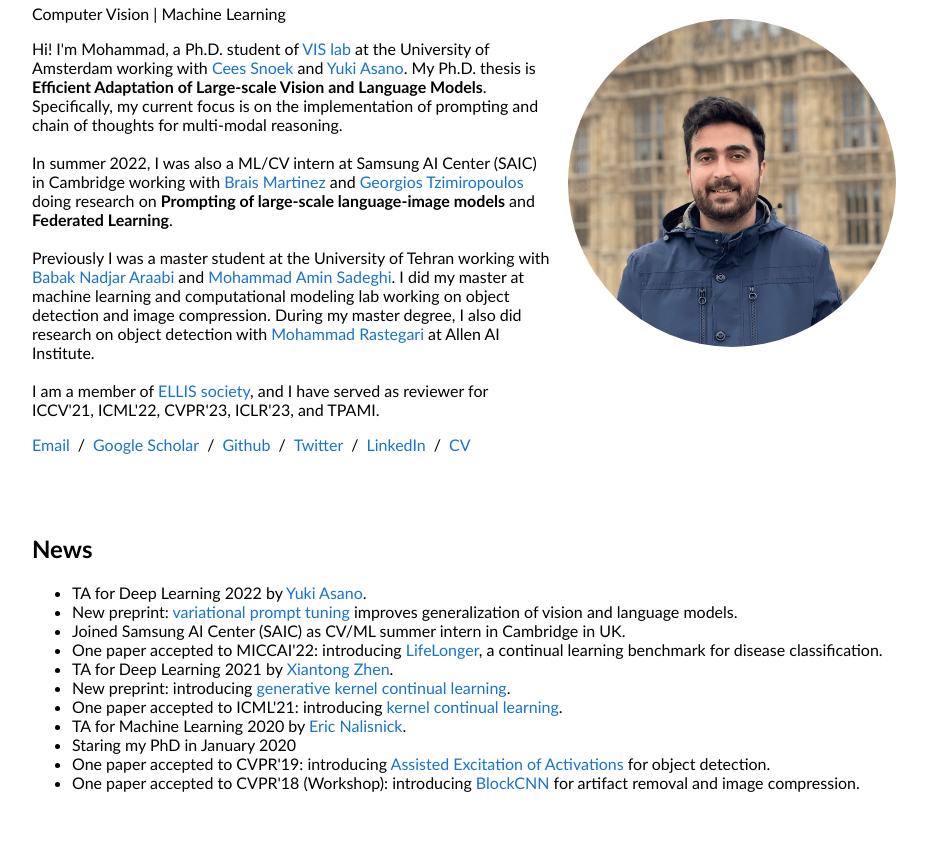
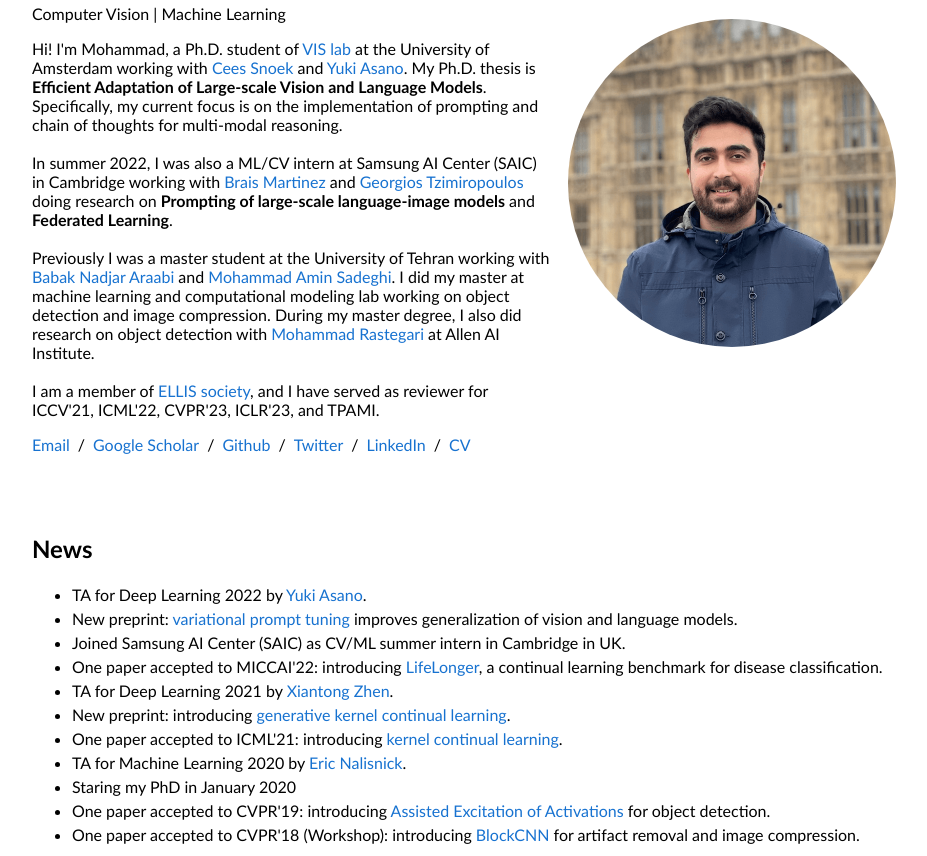
Before and after one commit to mmderakhshani/mmderakhshani.github.io, a website built with Parcel: page index.html in a window 1280 px wide. Shown: the part 96-952 px from the top of the page, without its empty margins (176-1103 px from the left). Built offline with nearby package versions, Linux system fonts and the light colour scheme.

Commit message:
Improve news section

```diff
--- a/index.html
+++ b/index.html
@@ -66,30 +66,28 @@
 
     <section class="section">
       <h2>News</h2>
-      <p>
-      <ul>
-        <li>TA for Deep Learning 2022 by <a href="https://yukimasano.github.io/">Yuki Asano</a>.</li>
-        <li>New preprint: <a href=https://arxiv.org/pdf/2210.02390.pdf>variational prompt tuning</a>
+      <ul class="news-list">
+        <li>TA for Deep Learning 2022 by <a target="_blank" href="https://yukimasano.github.io/">Yuki Asano</a>.</li>
+        <li>New preprint: <a target="_blank" href=https://arxiv.org/pdf/2210.02390.pdf>variational prompt tuning</a>
           improves generalization of vision and language models.</li>
         <li>Joined Samsung AI Center (SAIC) as CV/ML summer intern in Cambridge in UK.</li>
-        <li>One paper accepted to MICCAI'22: introducing <a href="https://arxiv.org/abs/2204.05737">LifeLonger</a>, a
+        <li>One paper accepted to MICCAI'22: introducing <a target="_blank" href="https://arxiv.org/abs/2204.05737">LifeLonger</a>, a
           continual learning benchmark for
           disease classification.</li>
-        <li>TA for Deep Learning 2021 by <a href="https://scholar.google.ca/citations?user=DnBb3e0AAAAJ&hl=en">Xiantong
+        <li>TA for Deep Learning 2021 by <a target="_blank" href="https://scholar.google.ca/citations?user=DnBb3e0AAAAJ&hl=en">Xiantong
             Zhen</a>.</li>
-        <li>New preprint: introducing <a href="https://arxiv.org/abs/2112.13410">generative kernel continual
+        <li>New preprint: introducing <a target="_blank" href="https://arxiv.org/abs/2112.13410">generative kernel continual
             learning</a>.</li>
-        <li>One paper accepted to ICML'21: introducing <a href="https://arxiv.org/abs/2107.05757">kernel
+        <li>One paper accepted to ICML'21: introducing <a target="_blank" href="https://arxiv.org/abs/2107.05757">kernel
             continual learning</a>.</li>
-        <li>TA for Machine Learning 2020 by <a href="https://enalisnick.github.io/">Eric Nalisnick</a>.</li>
+        <li>TA for Machine Learning 2020 by <a target="_blank" href="https://enalisnick.github.io/">Eric Nalisnick</a>.</li>
         <li>Staring my PhD in January 2020</li>
-        <li>One paper accepted to CVPR'19: introducing <a href="https://arxiv.org/abs/1906.05388">Assisted
+        <li>One paper accepted to CVPR'19: introducing <a target="_blank" href="https://arxiv.org/abs/1906.05388">Assisted
             Excitation of Activations</a> for object detection.</li>
-        <li>One paper accepted to CVPR'18 (Workshop): introducing <a href="https://arxiv.org/abs/1805.11091">
+        <li>One paper accepted to CVPR'18 (Workshop): introducing <a target="_blank" href="https://arxiv.org/abs/1805.11091">
             BlockCNN</a> for artifact removal and image
           compression.</li>
       </ul>
-      </p>
     </section>
 
     <section class="section">
--- a/stylesheet.css
+++ b/stylesheet.css
@@ -99,6 +99,10 @@ h2 {
   margin: 0 auto;
 }
 
+.section {
+  margin-top: 5em;
+}
+
 .intro {
   display: flex;
 }
@@ -141,8 +145,8 @@ position: relative;
   content: none;
 }
 
-.section {
-  margin-top: 5em;
+.news-list {
+  line-height: 1.5em;
 }
 
 .footer {
```
